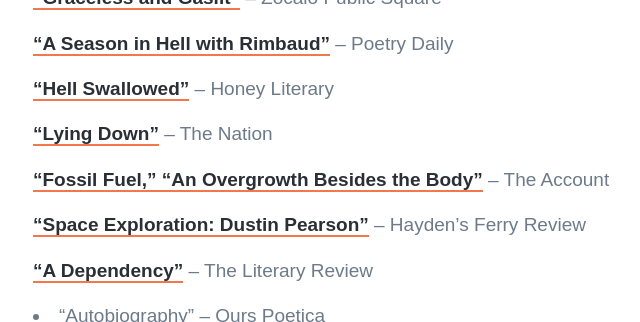
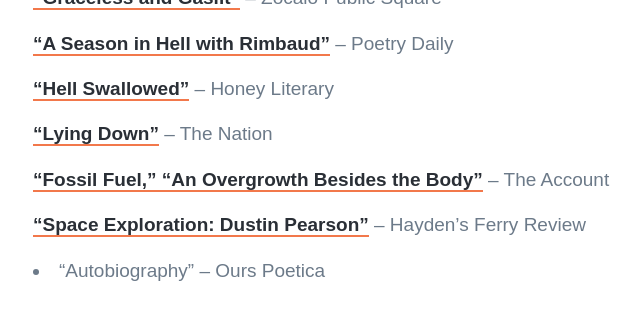
Before and after one commit to strikhar/dustinkpearson, a Jekyll site: the page built from _pages/writing.md, in a window 1280 px wide and 900 px high, scrolled down 387 px, cut to the strip 0-322 px from the top of the window. Shown: the whole strip, without its empty margins (223-863 px from the left). Built offline with Jekyll 4.4.1, drawn with Linux system fonts in a browser that asks for light colours; nearby versions of some CDN libraries; some web fonts are replaced; some of the changed lines change nothing that is shown.

Commit message:
Update writing.md

```diff
--- a/_pages/writing.md
+++ b/_pages/writing.md
@@ -22,8 +22,6 @@
 
 ["Space Exploration: Dustin Pearson"](http://haydensferryreview.com/blog/2020/2/9/space-exploration-dustin-pearson) -- Hayden's Ferry Review
 
-["A Dependency"](https://www.theliteraryreview.org/poetry-2/a-dependency/) -- The Literary Review
-
 - "Autobiography" -- Ours Poetica
 <iframe width="560" height="315" src="https://www.youtube.com/embed/Wyia4HHFC4c" frameborder="0" allow="accelerometer; autoplay; encrypted-media; gyroscope; picture-in-picture" allowfullscreen></iframe>
 ["My Brother's Two Screams," "Hell's Wide Net," "The World at its Beginning"](http://www.hobartpulp.com/web_features/three-poems-59508d75-403e-4ee2-9828-097ad2262d8a?fbclid=IwAR0GDof1i_FbV3u4W9rkc2I4q_tTZgwprpYTBmEuda9wGXZsUyILDegKfH4) -- Hobart
@@ -32,7 +30,7 @@
 
 - “The Flame in Mother’s Mouth” -- Visible Poetry Project
 <iframe width="560" height="315" src="https://www.youtube.com/embed/p5zyg8opWao" title="YouTube video player" frameborder="0" allow="accelerometer; autoplay; clipboard-write; encrypted-media; gyroscope; picture-in-picture" allowfullscreen></iframe>
-["Paternity"](https://www.triquarterly.org/issues/issue-155/paternity?fbclid=IwAR12BJ0KEDxfhKiHmmDgsa41g1GvX6z9AJmmARmigxob9JaApTe9gsSk7DQ) -- TriQuarterly
+["Paternity"](https://www.triquarterly.org/issue-155/paternity) -- TriQuarterly
 
 [“Mr. Hen,”](https://blackbird.vcu.edu/v16n1/poetry/pearson-d/hen-page.shtml) [“Letter 2,”](https://blackbird.vcu.edu/v16n1/poetry/pearson-d/letter2-page.shtml) [“Letter 5,”](https://blackbird.vcu.edu/v16n1/poetry/pearson-d/letter5-page.shtml) [“Letter 7,”](https://blackbird.vcu.edu/v16n1/poetry/pearson-d/letter7-page.shtml) [“Letter 14,”](https://blackbird.vcu.edu/v16n1/poetry/pearson-d/letter14-page.shtml) [“Letter 15,”](https://blackbird.vcu.edu/v16n1/poetry/pearson-d/letter15-page.shtml) [“The Stable Ambivalence”](https://blackbird.vcu.edu/v16n1/features/tracking-the-muse/pearson_page.shtml) -- Blackbird
 
```
